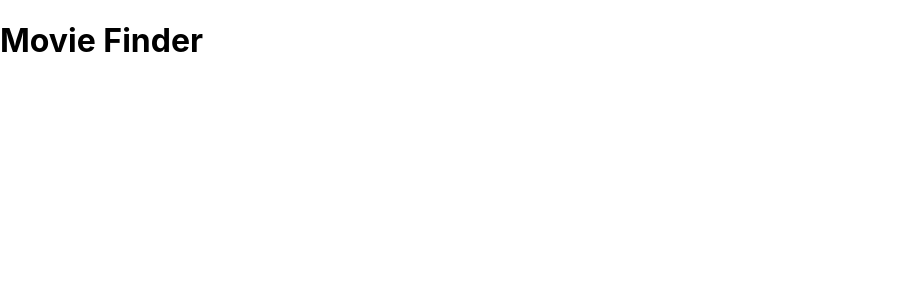
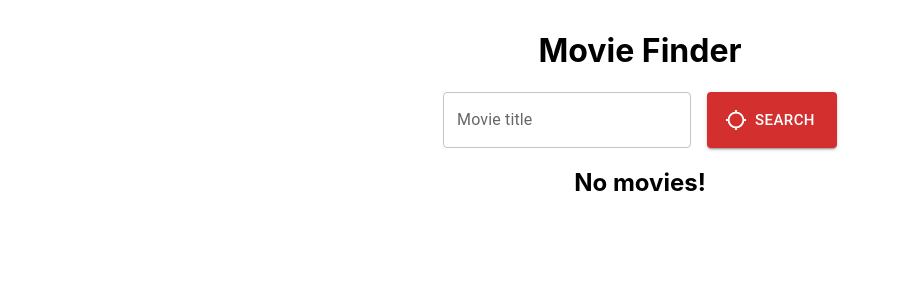
Before and after one commit to gyulabodor/movie-finder, a React (Create React App) app: page / in a window 1280 px wide. Shown: the top 300 px of the page, without its empty margins (0-899 px from the left). Built offline with nearby package versions, Linux system fonts and the light colour scheme.

Commit message:
Created SearchForm with MUI look

```diff
--- a/package.json
+++ b/package.json
@@ -5,6 +5,7 @@
   "dependencies": {
     "@emotion/react": "^11.10.4",
     "@emotion/styled": "^11.10.4",
+    "@mui/icons-material": "^5.10.6",
     "@mui/material": "^5.10.8",
     "@testing-library/jest-dom": "^5.16.5",
     "@testing-library/react": "^13.4.0",
--- a/src/App.css
+++ b/src/App.css
@@ -5,3 +5,12 @@ body{
   margin: 0;
   padding: 0;
 }
+
+.App{
+  padding: 10px;
+  display: flex;
+  flex-flow: column nowrap;
+  justify-content: center;
+  align-items: center;
+
+}
--- a/src/App.js
+++ b/src/App.js
@@ -1,16 +1,28 @@
-import { useEffect } from 'react';
+import { useEffect, useState } from 'react';
 import './App.css';
+import { SearchForm } from './components/SearchField/SearchForm';
 
 export default function App() {
+  const [movies,setMovies] = useState([])
 
   useEffect(() => {
     document.title = "Movie Finder";
   })
 
+
+  const handleClick = (movies) => {
+    setMovies(movies);
+  }
+//
   return (
     <div className="App">
       <h1>Movie Finder</h1>
+      <SearchForm handleClick={handleClick}/>
+      {
 
+        movies.length > 0 ? movies.map(({id, title}) =>(
+        <li key={id}> Movie title: {title}</li>
+      )) : <h2>No movies!</h2>}
     </div>
   );
 }
--- /dev/null
+++ b/src/components/SearchField/SearchForm.js
@@ -0,0 +1,58 @@
+import { Button, TextField } from "@mui/material"
+import { useState } from "react"
+import LocationSearchingOutlinedIcon from '@mui/icons-material/LocationSearchingOutlined';
+import { Stack } from "@mui/system";
+
+
+
+export const SearchForm = ({handleClick}) => {
+
+    const [searchTitle,setSearchTitle] = useState("");
+    const [searchResults,setSearchResult] = useState("");
+
+    const movie1= {
+        id: 1,
+        title: "Harry Potter 1"
+    }
+    const movie2 = {
+        id: 2,
+        title: "Indiana Jones"
+    }
+    const movie3 = {
+        id: 3,
+        title: "Star Wars"
+    }
+
+
+    const movies= [movie1, movie2, movie3]
+
+    const submitSearch = (movies) => {
+         console.log(searchTitle);
+         handleClick(movies)
+    }
+
+
+
+    return(
+        <Stack spacing={2} direction="row">
+            <TextField
+                label="Movie title"
+                variant="outlined"
+                size="large"
+                color="error"
+                type="text"
+                onChange={e => setSearchTitle(e.target.value)}
+            />
+
+            <Button
+                onClick={e => submitSearch(movies)}
+                variant="contained"
+                size="large"
+                color="error"
+                startIcon={<LocationSearchingOutlinedIcon/>}
+                >
+                Search
+            </Button>
+        </Stack>
+    )
+}
```
Also changed, not shown: 1 other file (tests, documents, lock files or other folders).
